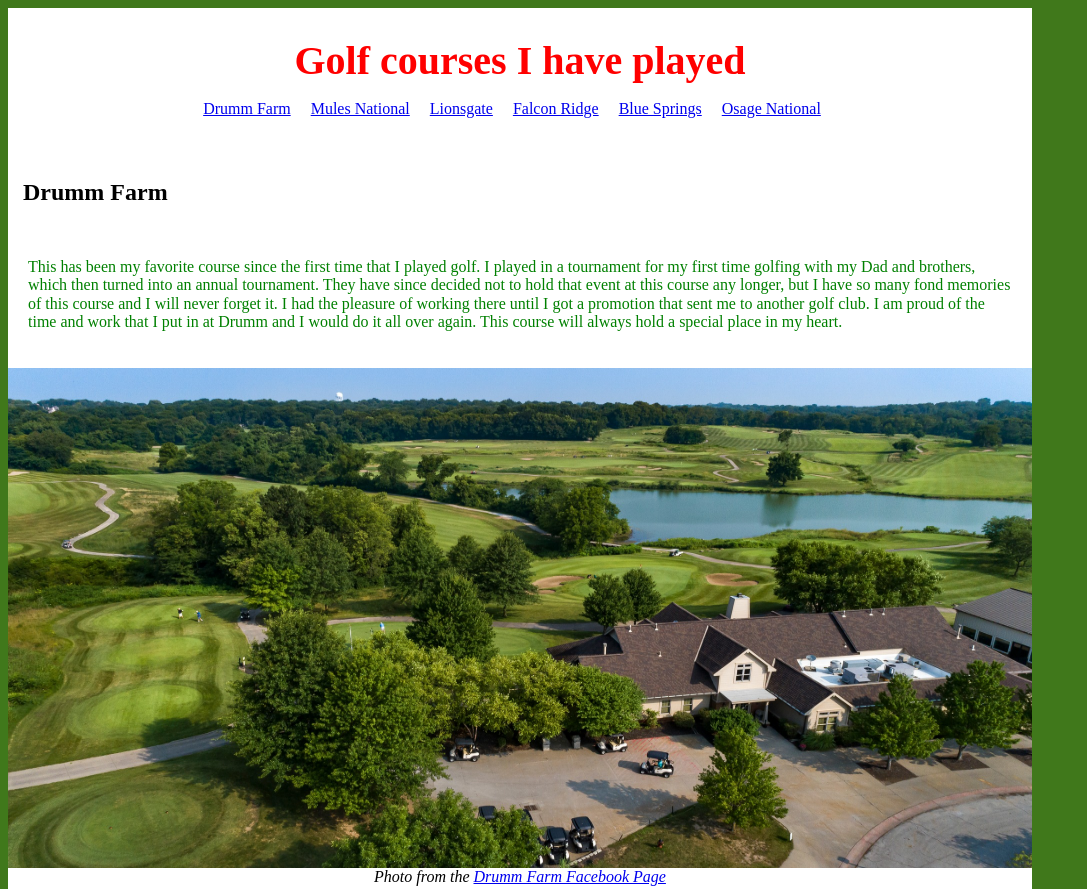
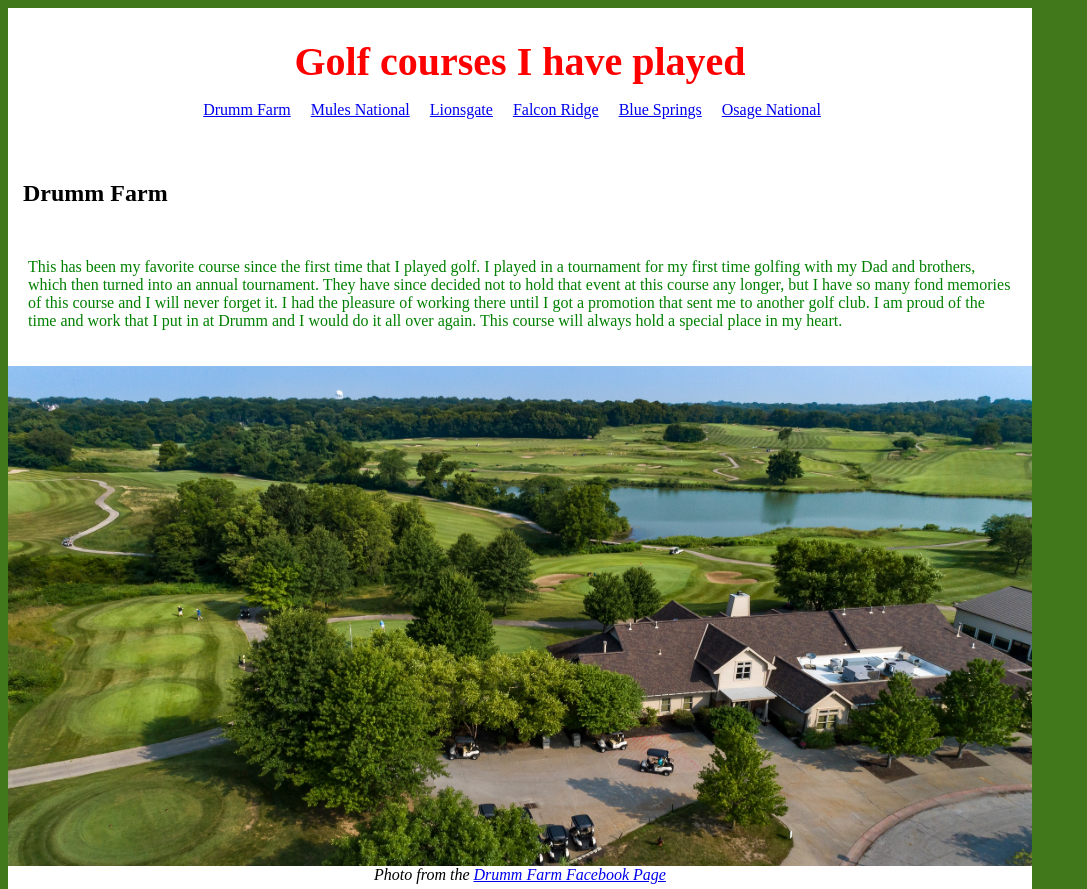
Before and after one commit to LaunchCodeAllhubs/js-assignment-4-html-me-something-lhedrick05, a website: page index.html in a window 1280 px wide. Shown: the top 889 px of the page, without its empty margins (0-1087 px from the left). Drawn offline with nearby package versions, Linux system fonts and the light colour scheme.

Commit message:
Updated for vulnerabilities and took out normalization hoping it would pass the external css script spec

```diff
--- a/index.html
+++ b/index.html
@@ -1,11 +1,10 @@
 <html>
    <head>
       <title>Landon Hedrick - Golf Courses I have played</title>
-      <link rel="stylesheet" href="normalize.css">
       <link rel="stylesheet" href="styles.css">
    </head>
    <body>
-        <Header>
+        <header>
             <h1 id="mainHeading">
                 Golf courses I have played
             </h1>
@@ -33,8 +32,8 @@
                </ul>
             </nav>
         </header>
-        <Main>
-         <Article>
+        <main>
+         <article>
             <section>
                <a name="Drumm Farm"></a>
                <h2>Drumm Farm</h2>
@@ -113,8 +112,8 @@
                      </figcaption>
                </figure>
             </section>
-         </Article>
-        </Main>
-        <Footer>&copy 2023 Landon Hedrick</Footer>
+         </article>
+        </main>
+        <footer>&copy 2023 Landon Hedrick</footer>
    </body>
 </html>
```
Also changed, not shown: 1 other file.
